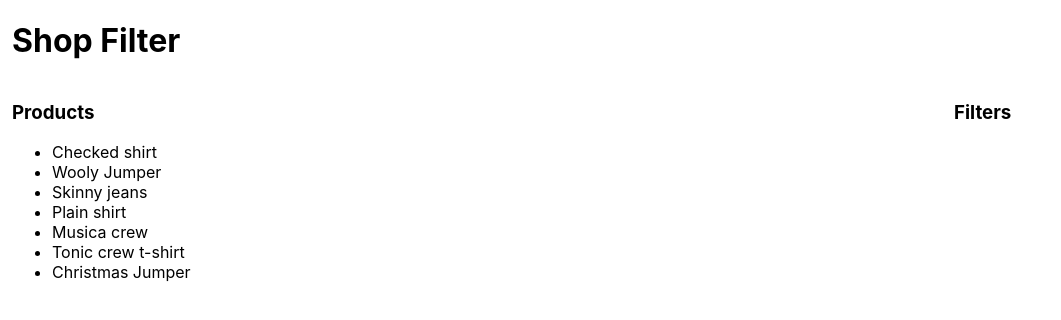
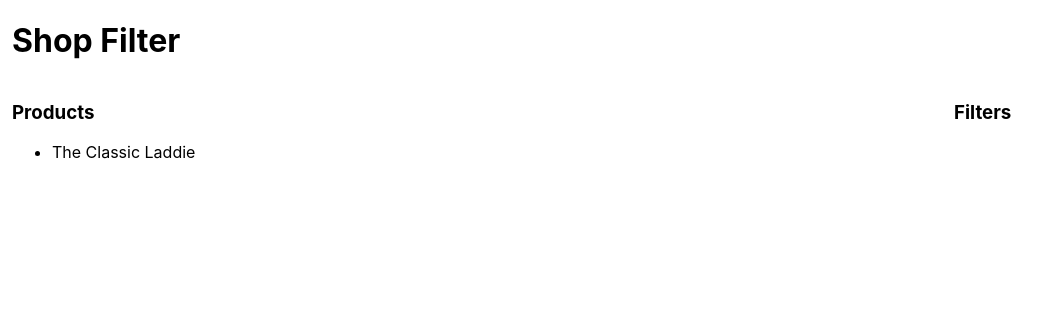
Before and after one commit to ciaranashton/shop-filter, a React app: page / in a window 1280 px wide. Shown: the top 320 px of the page, without its empty margins (0-1061 px from the left). Built offline with nearby package versions, Linux system fonts and the light colour scheme.

Commit message:
Update README and remove logic for old products

```diff
--- a/src/components/Products/index.tsx
+++ b/src/components/Products/index.tsx
@@ -11,7 +11,7 @@ const Products: React.SFC<Props> = ({ products }) => (
 		<h3>Products</h3>
 		<ul>
 			{products.map(p => (
-				<li key={p.id}>{p.title}</li>
+				<li key={p.id}>{p.name}</li>
 			))}
 		</ul>
 	</section>
--- a/src/components/Shop/index.tsx
+++ b/src/components/Shop/index.tsx
@@ -9,12 +9,11 @@ import { product } from 'ramda';
 
 export interface Product {
 	id: number;
-	title: string;
-	color: string | Array<string>;
-	price: number;
-	brand: string;
+	name: string;
+	distillery: string;
+	source: string;
+	seed: string;
 	type: string;
-	gender: string;
 }
 
 export interface Filter {
@@ -29,30 +28,6 @@ export interface Filters {
 	}>;
 }
 
-const indexByGenders = (products: any) =>
-	products.reduce(
-		// TODO :: return the accumulator type to Filters
-		(acc: any, val: any) => ({
-			...acc,
-			[val.gender]: [...acc[val.gender], val],
-		}),
-		{ female: [], male: [] },
-	);
-
-const defineFilters = (products: Product[]) =>
-	products.reduce(
-		(acc: any, val) => ({
-			color: [...acc.color, val.color],
-			brand: [...acc.brand, val.brand],
-			type: [...acc.type, val.type],
-		}),
-		{
-			color: [],
-			brand: [],
-			type: [],
-		},
-	);
-
 const Shop = () => {
 	const [products, setProducts]: [Product[], Function] = useState(items);
 	const [selected, setSelected]: [string[], Function] = useState([]);
--- a/src/components/Shop/items.ts
+++ b/src/components/Shop/items.ts
@@ -1,65 +1,76 @@
 export const items = [
-    {
-        id: 1,
-        title: 'Checked shirt',
-        color: 'red',
-        price: 29.99,
-        brand: 'All Saints',
-        type: 'shirt',
-        gender: 'male'
-    },
-    {
-        id: 2,
-        title: 'Wooly Jumper',
-        color: 'green',
-        price: 80.00,
-        brand: 'Volcom',
-        type: 'jumper',
-        gender: 'male'
-    },
-    {
-        id: 3,
-        title: 'Skinny jeans',
-        color: 'blue',
-        price: 90.00,
-        brand: 'Volcom',
-        type: 'trousers',
-        gender: 'male'
-    },
-    {
-        id: 4,
-        title: 'Plain shirt',
-        color: 'white',
-        price: 28.99,
-        brand: 'All Saints',
-        type: 'shirt',
-        gender: 'male'
-    },
-    {
-        id: 5,
-        title: 'Musica crew',
-        color: 'white',
-        price: 40.00,
-        brand: 'All Saints',
-        type: 'tshirt',
-        gender: 'male'
-    },
-    {
-        id: 6,
-        title: 'Tonic crew t-shirt',
-        color: 'white',
-        price: 28.00,
-        brand: 'All Saints',
-        type: 'tshirt',
-        gender: 'male'
-    },
-    {
-        id: 7,
-        title: 'Christmas Jumper',
-        color: 'red',
-        price: 50.00,
-        brand: 'All Saints',
-        type: 'jumper',
-        gender: 'female'
-    },
-]
+	{
+		id: 1,
+		name: 'The Classic Laddie',
+		distillery: 'Bruichladdich',
+		source: 'single',
+		seed: 'malt',
+		type: 'scotch',
+	},
+];
+
+// export const items = [
+//     {
+//         id: 1,
+//         title: 'Checked shirt',
+//         color: 'red',
+//         price: 29.99,
+//         brand: 'All Saints',
+//         type: 'shirt',
+//         gender: 'male'
+//     },
+//     {
+//         id: 2,
+//         title: 'Wooly Jumper',
+//         color: 'green',
+//         price: 80.00,
+//         brand: 'Volcom',
+//         type: 'jumper',
+//         gender: 'male'
+//     },
+//     {
+//         id: 3,
+//         title: 'Skinny jeans',
+//         color: 'blue',
+//         price: 90.00,
+//         brand: 'Volcom',
+//         type: 'trousers',
+//         gender: 'male'
+//     },
+//     {
+//         id: 4,
+//         title: 'Plain shirt',
+//         color: 'white',
+//         price: 28.99,
+//         brand: 'All Saints',
+//         type: 'shirt',
+//         gender: 'male'
+//     },
+//     {
+//         id: 5,
+//         title: 'Musica crew',
+//         color: 'white',
+//         price: 40.00,
+//         brand: 'All Saints',
+//         type: 'tshirt',
+//         gender: 'male'
+//     },
+//     {
+//         id: 6,
+//         title: 'Tonic crew t-shirt',
+//         color: 'white',
+//         price: 28.00,
+//         brand: 'All Saints',
+//         type: 'tshirt',
+//         gender: 'male'
+//     },
+//     {
+//         id: 7,
+//         title: 'Christmas Jumper',
+//         color: 'red',
+//         price: 50.00,
+//         brand: 'All Saints',
+//         type: 'jumper',
+//         gender: 'female'
+//     },
+// ]
```
Also changed, not shown: 2 other files (tests, documents, lock files or other folders).
